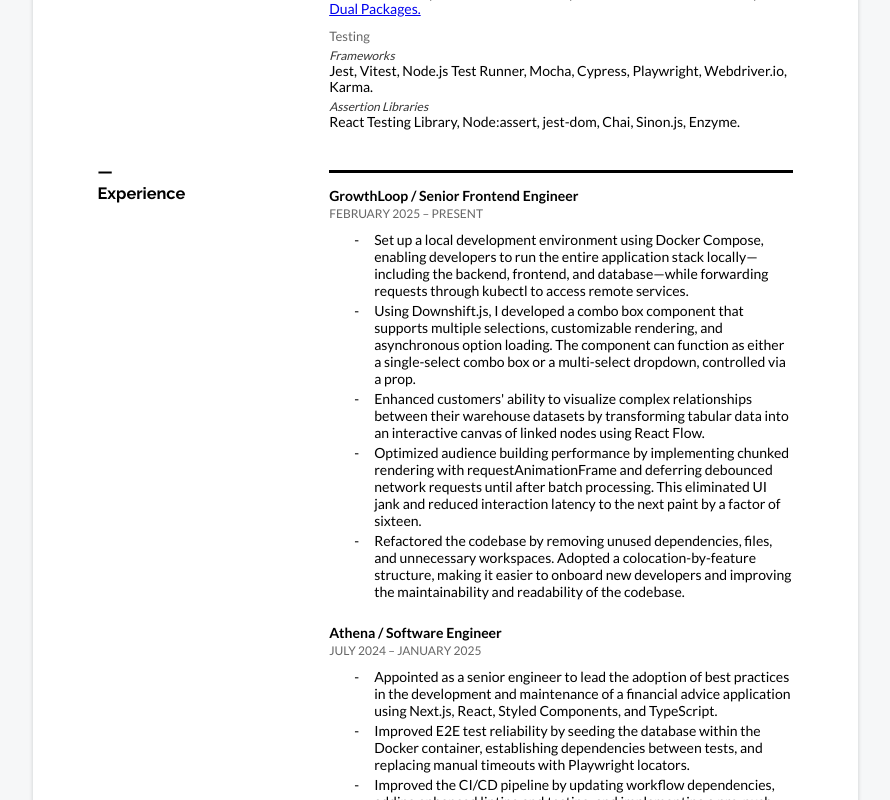
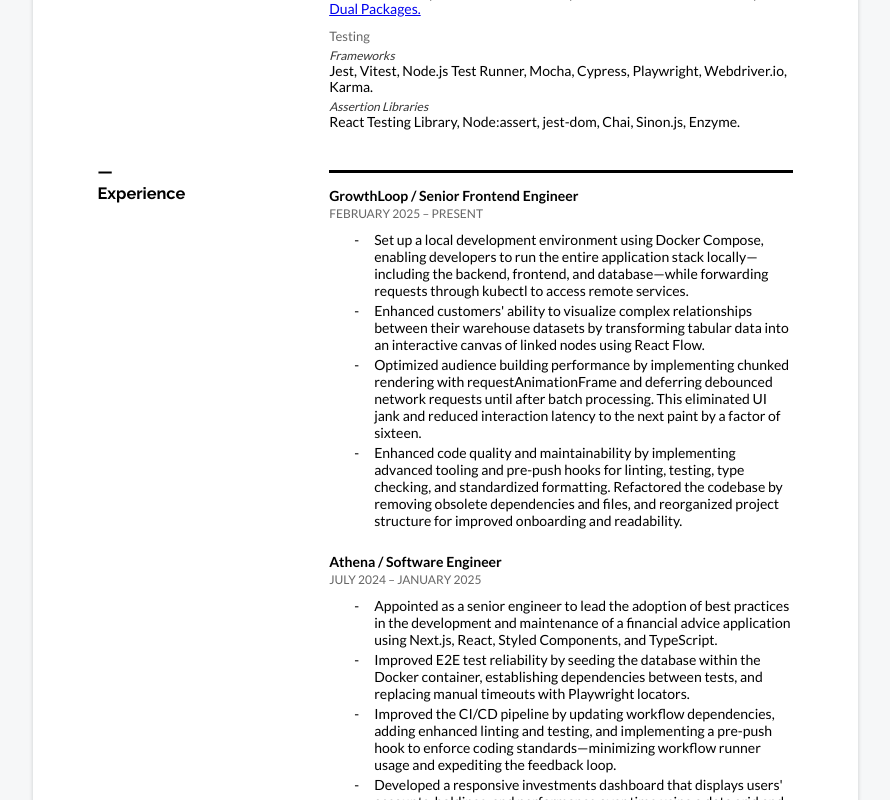
Before and after one commit to morganney/morgan.neys.info, a Next.js app: page /resume in a window 1280 px wide. Shown: the part 487-1287 px from the top of the page, without its empty margins (195-1085 px from the left). Built offline with nearby package versions, Linux system fonts and the light colour scheme.

Commit message:
chore: update.

```diff
--- a/app/(professional)/resume/page.js
+++ b/app/(professional)/resume/page.js
@@ -103,12 +103,6 @@
                 to access remote services.
               </li>
               <li>
-                Using Downshift.js, I developed a combo box component that supports
-                multiple selections, customizable rendering, and asynchronous option
-                loading. The component can function as either a single-select combo box or
-                a multi-select dropdown, controlled via a prop.
-              </li>
-              <li>
                 Enhanced customers&apos; ability to visualize complex relationships
                 between their warehouse datasets by transforming tabular data into an
                 interactive canvas of linked nodes using React Flow.
@@ -120,10 +114,11 @@
                 latency to the next paint by a factor of sixteen.
               </li>
               <li>
-                Refactored the codebase by removing unused dependencies, files, and
-                unnecessary workspaces. Adopted a colocation-by-feature structure, making
-                it easier to onboard new developers and improving the maintainability and
-                readability of the codebase.
+                Enhanced code quality and maintainability by implementing advanced tooling
+                and pre-push hooks for linting, testing, type checking, and standardized
+                formatting. Refactored the codebase by removing obsolete dependencies and
+                files, and reorganized project structure for improved onboarding and
+                readability.
               </li>
             </ul>
           </article>
```
